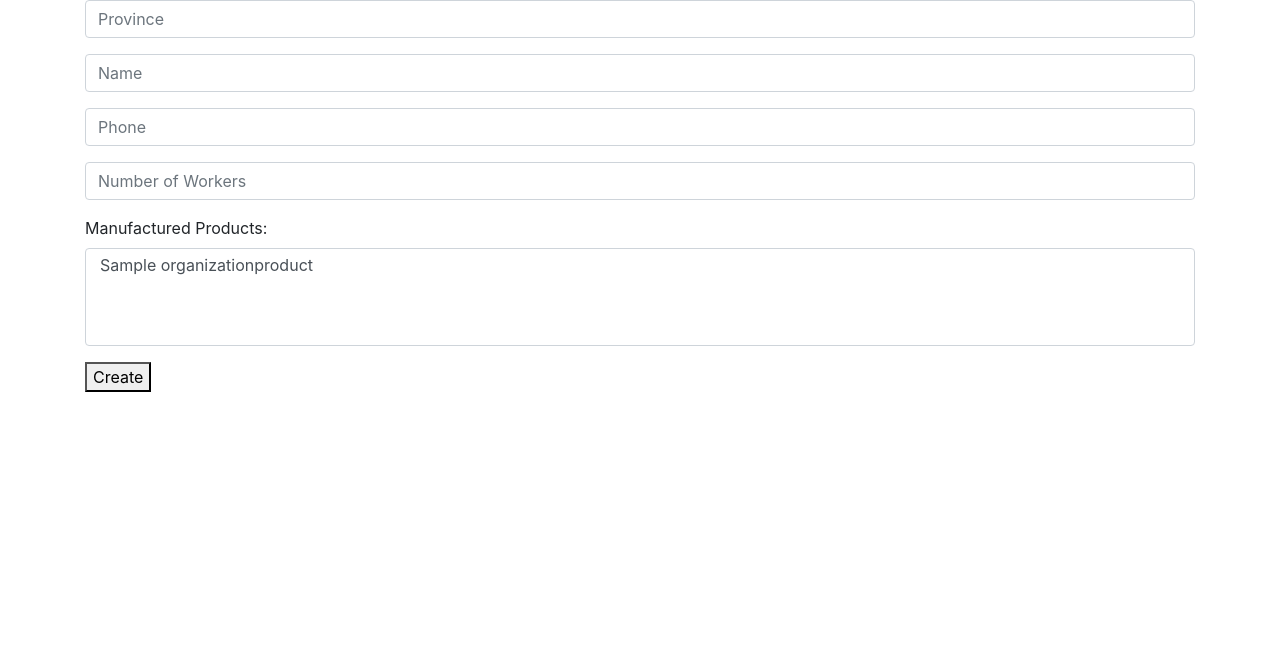
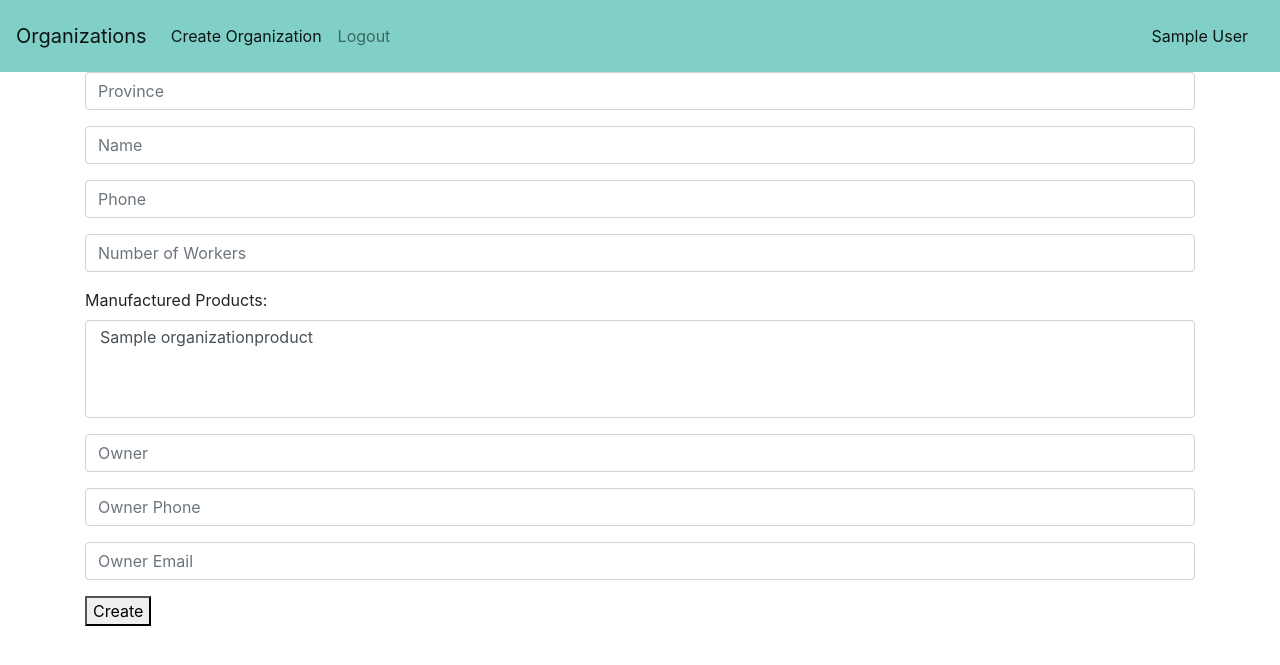
Before and after one commit to salarSb/CRM_Project, a Django app: page /create/ in a window 1280 px wide. Shown: the top 665 px of the page. Run offline with Django 3.2, Linux system fonts and the light colour scheme; a user stored in the database is signed in; tables that the repository leaves empty hold one stand-in row (values such as "Sample post"); some libraries are stand-ins or nearby versions.

Commit message:
organization_form.html completed adding user profile edit feature and some ui

```diff
--- a/config/settings.py
+++ b/config/settings.py
@@ -27,7 +27,7 @@ DEBUG = True
 ALLOWED_HOSTS = []
 
 LOGIN_URL = 'users:login'
-LOGIN_REDIRECT_URL = 'organizations:hello'
+LOGIN_REDIRECT_URL = 'organizations:list-organizations'
 # Application definition
 
 INSTALLED_APPS = [
--- a/organizations/models.py
+++ b/organizations/models.py
@@ -15,3 +15,6 @@ class Organization(models.Model):
     owner_email = models.EmailField()
     submit_date = models.DateField(auto_now_add=True)
     submit_user = models.ForeignKey(User, on_delete=models.CASCADE)
+
+    def __str__(self):
+        return self.name
--- a/organizations/templates/organizations/base.html
+++ b/organizations/templates/organizations/base.html
@@ -7,6 +7,39 @@
     <title>My CRM: {% block title %}{{ page_title }}{% endblock %}</title>
 </head>
 <body>
+{% block navbar %}
+    <nav class="navbar navbar-expand-lg navbar-light" style="background-color: #80d0c7;">
+        <a class="navbar-brand" href="{% url 'organizations:list-organizations' %}">Organizations</a>
+        <button class="navbar-toggler" type="button" data-toggle="collapse" data-target="#navbarText"
+                aria-controls="navbarText" aria-expanded="false" aria-label="Toggle navigation">
+            <span class="navbar-toggler-icon"></span>
+        </button>
+        <div class="collapse navbar-collapse" id="navbarText">
+            <ul class="navbar-nav mr-auto">
+                <li class="nav-item active">
+                    <a class="nav-link" href="{% url 'organizations:create-organization' %}">Create Organization
+                        <span
+                                class="sr-only">(current)</span></a>
+                </li>
+                {% if not user.is_authenticated %}
+                    <li class="nav-item">
+                        <a class="nav-link" href="{% url 'users:login' %}">Login</a>
+                    </li>
+                {% endif %}
+                {% if user.is_authenticated %}
+                    <li class="nav-item">
+                        <a class="nav-link" href="{% url 'users:logout' %}">Logout</a>
+                    </li>
+                {% endif %}
+            </ul>
+            {% if user.is_authenticated %}
+                <span class="navbar-text">
+                    <a class="nav-link" href="{% url 'users:edit' %}">{{ request.user.get_full_name }}</a>
+                </span>
+            {% endif %}
+        </div>
+    </nav>
+{% endblock %}
 {% block content %}{% endblock %}
 </body>
 <script src="{% static 'js/jquery-3.6.0.min.js' %}"></script>
--- a/organizations/templates/organizations/organization_form.html
+++ b/organizations/templates/organizations/organization_form.html
@@ -4,25 +4,37 @@
     <div class="container">
         <div class="row">
             <div class="col-md-12">
+                <form method="POST">
+                    {% csrf_token %}
                     <div class="form-group">
-                    {% render_field form.province class="form-control" placeholder="Province" type="text" %}
+                        {% render_field form.province class="form-control" placeholder="Province" %}
                     </div>
                     <div class="form-group">
-                    {% render_field form.name type="text" class="form-control" placeholder="Name" %}
+                        {% render_field form.name class="form-control" placeholder="Name" %}
                     </div>
                     <div class="form-group">
-                    {% render_field form.organization_phone type="text" class="form-control" placeholder="Phone" %}
+                        {% render_field form.organization_phone class="form-control" placeholder="Phone" %}
                     </div>
                     <div class="form-group">
-                    {% render_field form.number_of_workers type="number" class="form-control" placeholder="Number of Workers" %}
+                        {% render_field form.number_of_workers class="form-control" placeholder="Number of Workers" %}
                     </div>
                     <div class="form-group">
                         <label for="id_products">Manufactured Products:</label>
                         {% render_field form.products class="form-control" %}
                     </div>
+                    <div class="form-group">
+                        {% render_field form.owner_of_organization class="form-control" placeholder="Owner" %}
+                    </div>
+                    <div class="form-group">
+                        {% render_field form.owner_phone class="form-control" placeholder="Owner Phone" %}
+                    </div>
+                    <div class="form-group">
+                        {% render_field form.owner_email class="form-control" placeholder="Owner Email" %}
+                    </div>
                     <div>
                         <button type="submit" value="Submit">Create</button>
                     </div>
+                </form>
             </div>
         </div>
     </div>
--- a/organizations/urls.py
+++ b/organizations/urls.py
@@ -4,6 +4,6 @@ from . import views
 
 app_name = 'organizations'
 urlpatterns = [
-    path('', views.hello, name='hello'),
+    path('', views.ListOrganization.as_view(), name='list-organizations'),
     path('create/', views.CreateOrganization.as_view(), name='create-organization'),
 ]
--- a/organizations/views.py
+++ b/organizations/views.py
@@ -1,21 +1,37 @@
+import itertools
+
 from django.contrib.auth.mixins import PermissionRequiredMixin
 from django.shortcuts import render
 from django.urls import reverse_lazy
-from django.views.generic import CreateView
+from django.views.generic import CreateView, ListView
 
 from organizations.models import Organization
 
 
-def hello(request):
-    return render(request, 'organizations/organization_list.html',
-                  {'hello': 'hello world', 'page_title': 'organizations'})
+class ListOrganization(ListView):
+    model = Organization
+    template_name = 'organizations/organization_list.html'
+    extra_context = {
+        'page_title': 'Organizations'
+    }
+
+    def get_queryset(self):
+        super(ListOrganization, self).get_queryset()
+        if self.request.user.is_authenticated:
+            user_organizations = Organization.objects.filter(submit_user=self.request.user)
+            other_organizations = Organization.objects.exclude(submit_user=self.request.user)
+        else:
+            user_organizations = Organization.objects.all()
+            other_organizations = []
+        qs = list(itertools.chain(user_organizations, other_organizations))
+        return qs
 
 
 class CreateOrganization(PermissionRequiredMixin, CreateView):
     model = Organization
     fields = ('province', 'name', 'organization_phone', 'number_of_workers', 'products', 'owner_of_organization',
               'owner_phone', 'owner_email')
-    success_url = reverse_lazy('organizations:hello')
+    success_url = reverse_lazy('organizations:list-organizations')
     extra_context = {
         'page_title': 'Create an Organization'
     }
--- a/users/urls.py
+++ b/users/urls.py
@@ -1,9 +1,10 @@
 from django.urls import path
 
-from users.views import Login, logout_view
+from . import views
 
 app_name = 'users'
 urlpatterns = [
-    path('login/', Login.as_view(), name='login'),
-    path('logout/', logout_view, name='logout'),
+    path('login/', views.Login.as_view(), name='login'),
+    path('logout/', views.logout_view, name='logout'),
+    path('edit/', views.EditUserProfile.as_view(), name='edit')
 ]
```
Also changed, not shown: organizations/templates/organizations/organization_list.html (+6 -9 lines), users/templates/auth/user_form.html (added, +25 -0 lines), users/views.py (+18 -3 lines). Lines whose indentation alone changed are shown as unchanged.
